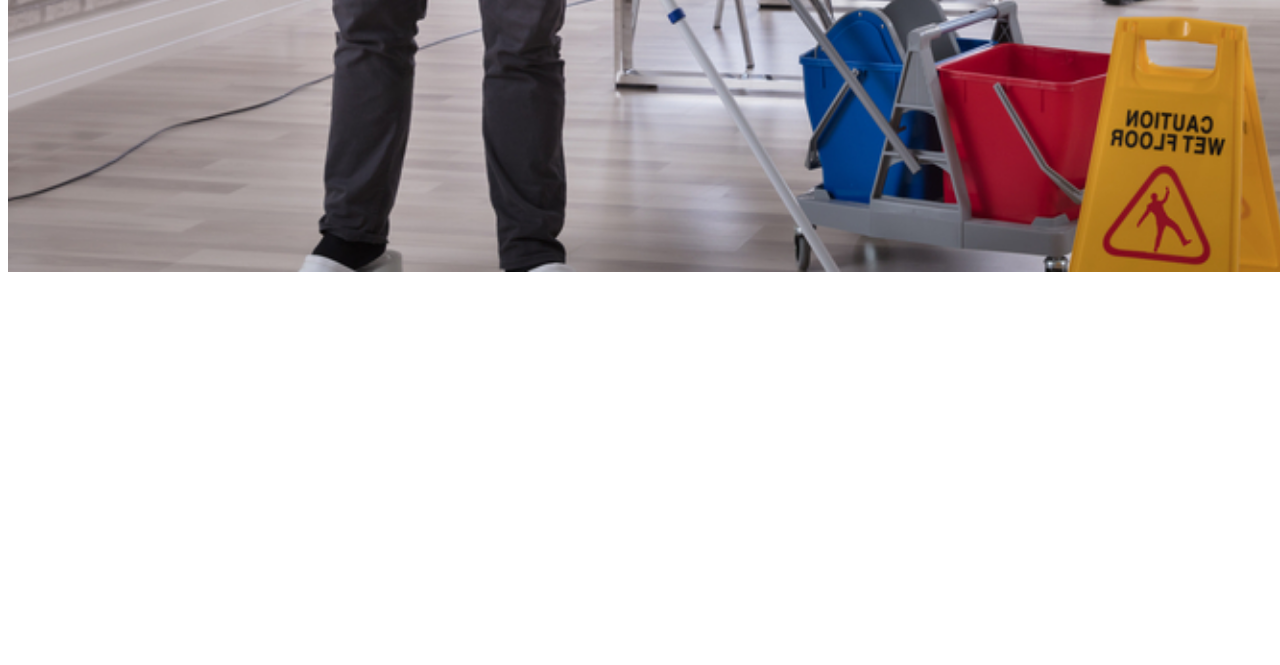
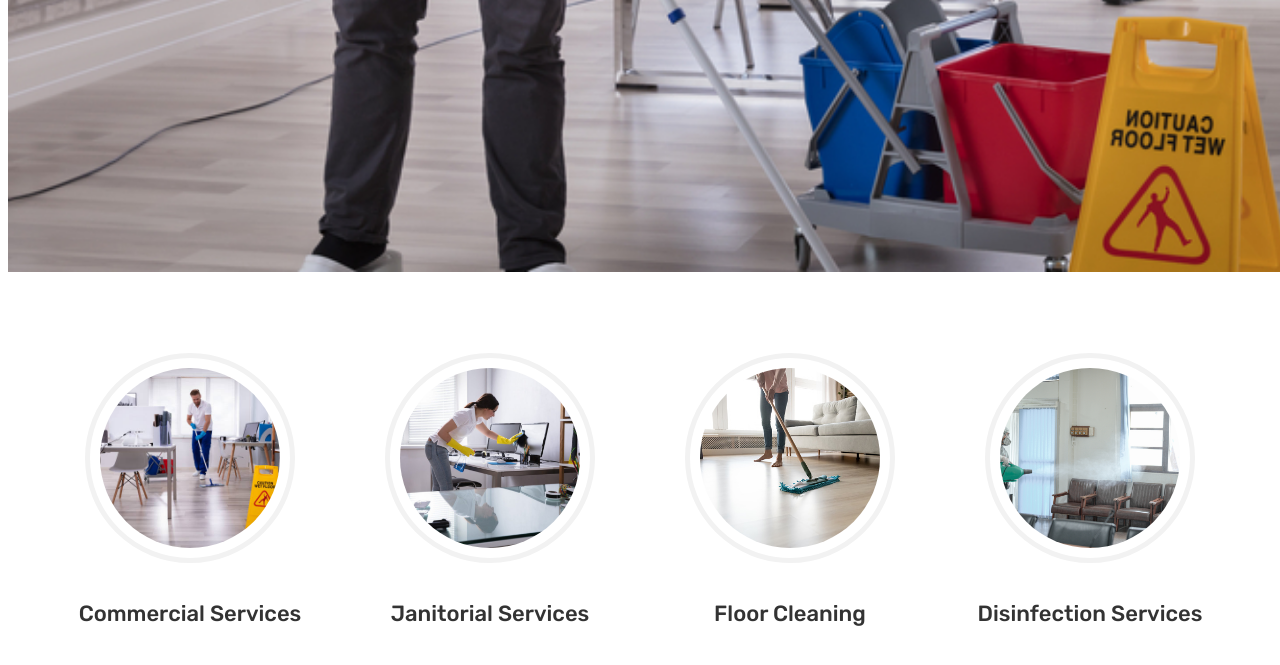
Before and after one commit to qwop43/CleaningVerst, a website: page build/index.html in a window 1280 px wide. Shown: the part 752-1417 px from the top of the page. Before the commit the page ends 1033 px from the top, so only its background shows below. Drawn offline with Linux system fonts and the light colour scheme.

Commit message:
Add services section

```diff
--- a/src/scss/styles.scss
+++ b/src/scss/styles.scss
@@ -202,3 +202,74 @@
   justify-content: center;
   align-items: center;
 }
+
+
+
+.services-section {
+  width: 100%;
+  padding: 80px 0;
+  background-color: #ffffff;
+  text-align: center;
+}
+
+.services-grid {
+  display: flex;
+  justify-content: center;
+  gap: 50px;
+  max-width: 1200px;
+  margin: 0 auto;
+  padding: 0 20px;
+}
+
+.service-item {
+  display: flex;
+  flex-direction: column;
+  align-items: center;
+  width: 250px;
+}
+
+.service-circle {
+  width: 200px;
+  height: 200px;
+  border-radius: 50%;
+  position: relative;
+  margin-bottom: 25px;
+  display: flex;
+  justify-content: center;
+  align-items: center;
+  border: 5px solid #F2F2F2;
+  transition: all 0.3s ease;
+
+  &:hover {
+      border: 5px solid #F69400;
+      box-shadow: 0 12px 25px rgba(0,0,0,0.2);
+  }
+}
+
+.service-photo-wrapper {
+  width: 180px;
+  height: 180px;
+  border-radius: 50%;
+  overflow: hidden;
+  display: flex;
+  justify-content: center;
+  align-items: center;
+}
+
+.service-photo {
+  width: 100%;
+  height: 100%;
+  object-fit: cover;
+  transition: transform 0.5s ease;
+}
+
+.service-name {
+  font-family: Rubik;
+  font-weight: 500;
+  font-size: 22px;
+  color: #333;
+  margin: 15px 0 0;
+  line-height: 100%;
+  letter-spacing: 0;
+  text-align: center;
+}
```
Also changed, not shown: build/css/styles.css, build/index.html.
